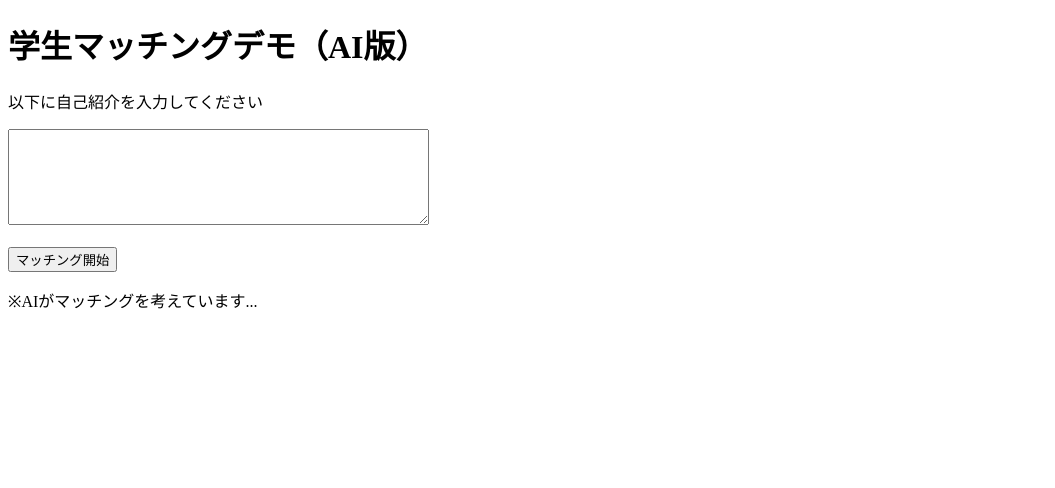
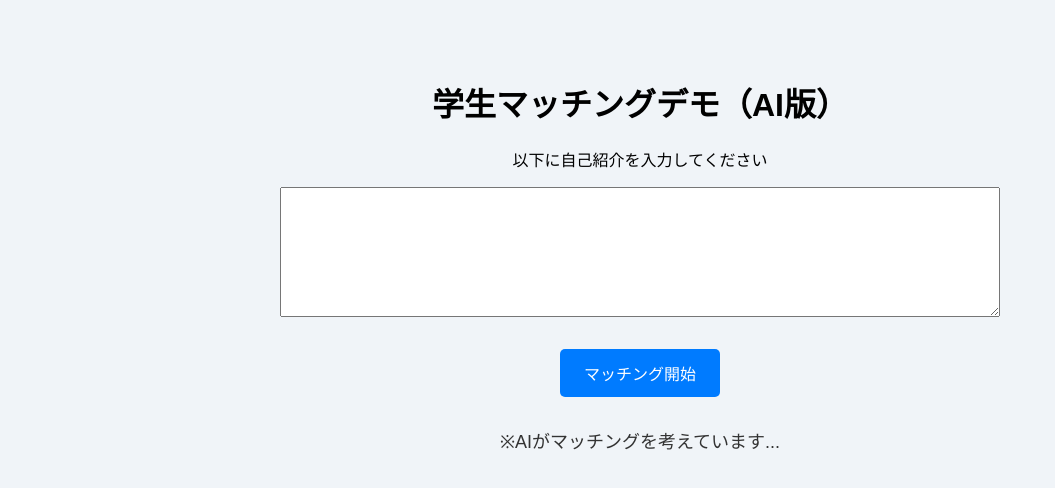
Before and after one commit to yuriyurigt/student-matcher, a plain HTML site: page index.html in a window 1280 px wide. Shown: the whole page, without its empty margins (0-1055 px from the left). Drawn offline with Linux system fonts and the light colour scheme.

Commit message:
Update index.html

```diff
--- a/index.html
+++ b/index.html
@@ -7,6 +7,37 @@
   <textarea id="intro" rows="6" cols="50"></textarea><br><br>
   <button onclick="match()">マッチング開始</button>
   <p id="result">※AIがマッチングを考えています...</p>
+  <style>
+  body {
+    font-family: 'Arial', sans-serif;
+    text-align: center;
+    background: #f0f4f8;
+    padding: 50px;
+  }
+  textarea {
+    width: 60%;
+    font-size: 16px;
+    padding: 10px;
+  }
+  button {
+    background-color: #007bff;
+    color: white;
+    border: none;
+    padding: 12px 24px;
+    margin-top: 10px;
+    font-size: 16px;
+    cursor: pointer;
+    border-radius: 5px;
+  }
+  button:hover {
+    background-color: #0056b3;
+  }
+  #result {
+    margin-top: 30px;
+    font-size: 18px;
+    color: #333;
+  }
+</style>
 
   <script>
     async function match() {
@@ -23,7 +54,7 @@
           messages: [
             {
               role: "user",
-              content: `以下の学生の自己紹介文を読んで、この人と相性が良さそうな学生を1人想像し、簡単なプロフィール形式で紹介してください。\n\n${input}`
+              content: `以下の学生の自己紹介文を読んで、この人と相性が良さそうな学生を1人想像し、簡単なプロフィール形式で紹介してください。また、なぜ相性がいいのかも簡単に説明してください。\n\n${input}`
             }
           ],
           temperature: 0.8
```
